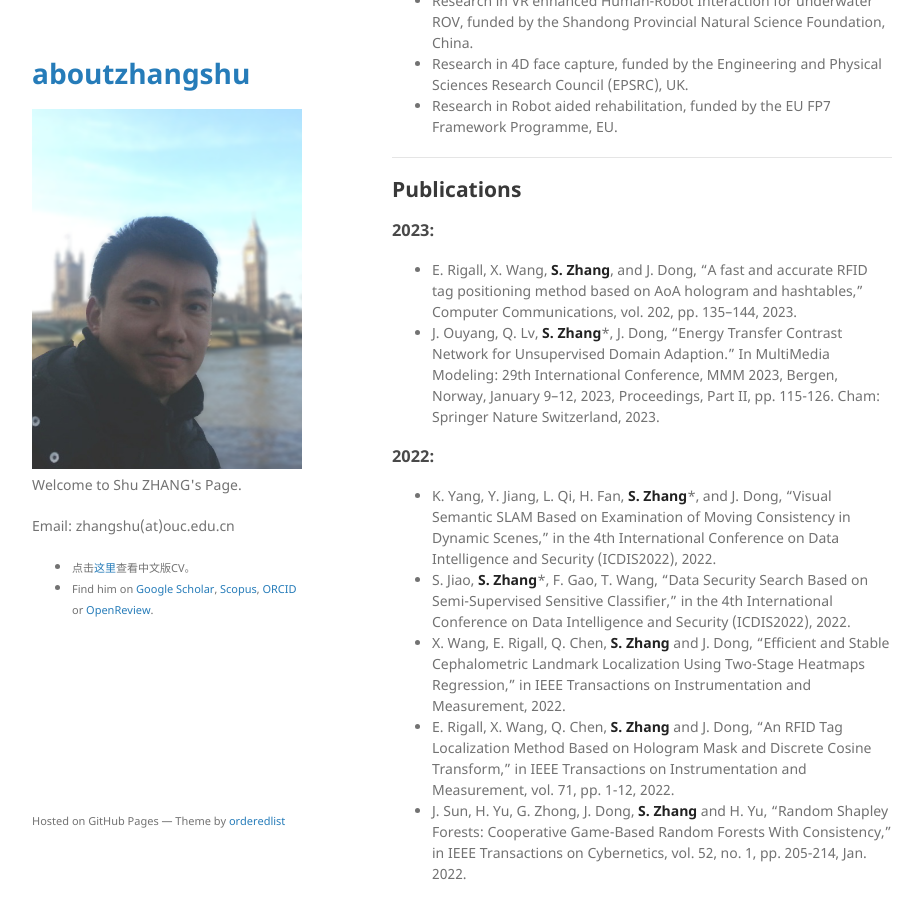
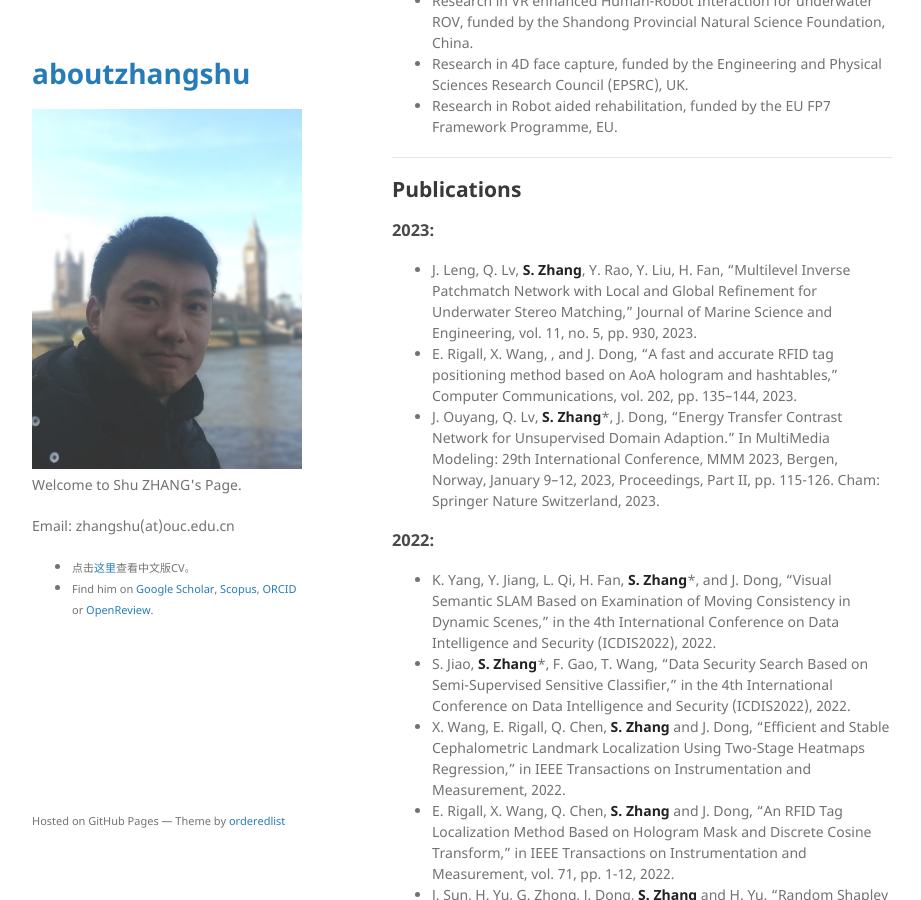
Before and after one commit to jackyspeed/aboutzhangshu, a Jekyll site: the page built from index.md, in a window 1280 px wide and 900 px high, scrolled down 1340 px. Shown: the whole window, without its empty margins (178-1099 px from the left). Built offline with Jekyll 4.4.1, drawn with Linux system fonts in a browser that asks for light colours; our own code applies the rules of GitHub Pages for plain Markdown files.

Commit message:
Update index.md

```diff
--- a/index.md
+++ b/index.md
@@ -62,7 +62,8 @@ Shu Zhang is currently a Associate Professor and Postgraduate supervisor with Oc
 
 ### 2023:
 
-- E. Rigall, X. Wang, **S. Zhang**, and J. Dong, "A fast and accurate RFID tag positioning method based on AoA hologram and hashtables," Computer Communications, vol. 202, pp. 135–144, 2023.
+- J. Leng, Q. Lv, **S. Zhang**, Y. Rao, Y. Liu, H. Fan, "Multilevel Inverse Patchmatch Network with Local and Global Refinement for Underwater Stereo Matching," Journal of Marine Science and Engineering, vol. 11, no. 5, pp. 930, 2023.
+- E. Rigall, X. Wang, , and J. Dong, "A fast and accurate RFID tag positioning method based on AoA hologram and hashtables," Computer Communications, vol. 202, pp. 135–144, 2023.
 - J. Ouyang, Q. Lv, **S. Zhang***, J. Dong, "Energy Transfer Contrast Network for Unsupervised Domain Adaption." In MultiMedia Modeling: 29th International Conference, MMM 2023, Bergen, Norway, January 9–12, 2023, Proceedings, Part II, pp. 115-126. Cham: Springer Nature Switzerland, 2023.
 
 ### 2022:
```
